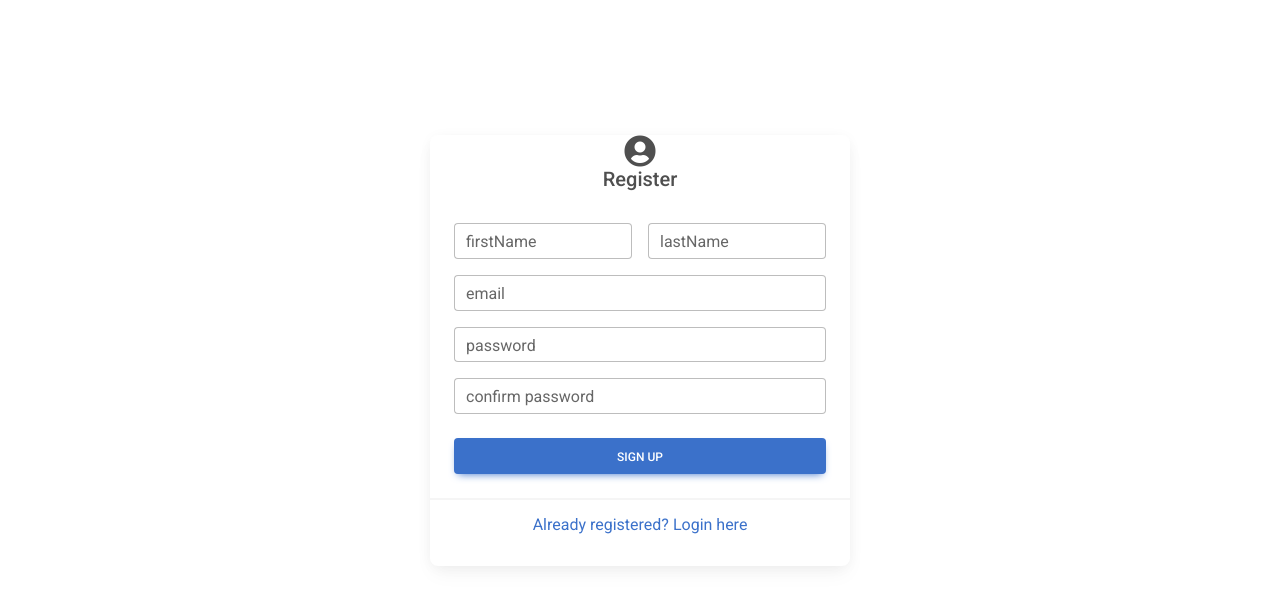
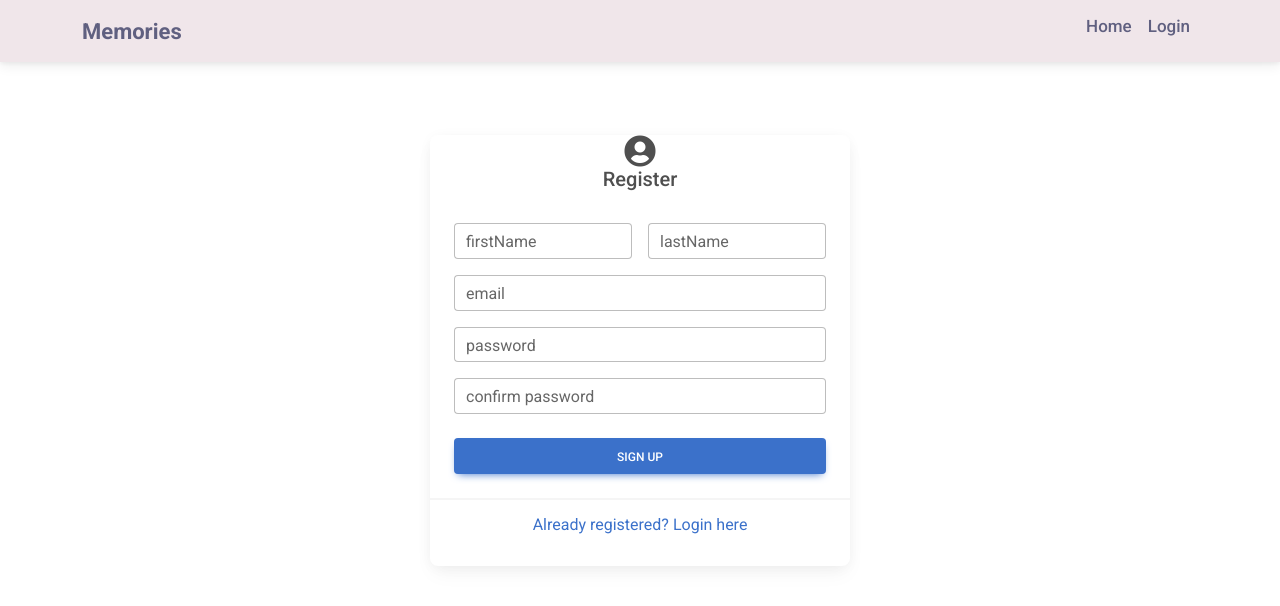
Before and after one commit to ndikumanaisaie/Tour, a React (Create React App) app in the folder client/: page /register in a window 1280 px wide. Shown: the top 606 px of the page. Built offline with nearby package versions, Linux system fonts and the light colour scheme.

Commit message:
Persist data

```diff
--- a/client/src/App.js
+++ b/client/src/App.js
@@ -10,6 +10,7 @@
 import Home from './pages/Home';
 import Login from './pages/Login';
 import Register from './pages/Register';
+import Header from './components/Header';
 
 const App = () => {
 	// const dispatch = useDispatch();
@@ -20,6 +21,7 @@
 
 	return (
 		<div className='app'>
+			<Header />
 			<ToastContainer />
 				<Routes>
 					<Route path='/' element={ <Home />} />
--- a/client/src/components/Header.jsx
+++ b/client/src/components/Header.jsx
@@ -1,8 +1,79 @@
 import React, { useState } from 'react'
-
+import {
+  MDBNavbar,
+  MDBContainer,
+  MDBIcon,
+  MDBNavbarNav,
+  MDBNavbarItem,
+  MDBNavbarLink,
+  MDBNavbarToggler,
+  MDBCollapse,
+  MDBNavbarBrand,
+} from 'mdb-react-ui-kit';
+import { useSelector } from 'react-redux';
 const Header = () => {
+  const [show, setShow] = useState(false);
+  const { user } = useSelector((state) => ({ ...state.auth }));
   return (
-    <div>Header</div>
+    <MDBNavbar fixed='top' expand='lg' style={{ background: '#f0e6ea' }} >
+      <MDBContainer>
+        <MDBNavbarBrand
+          href='/'
+          style={{ color: '#606080', fontWeight: '600', fontSize: '22px'}}
+        >
+          Memories
+        </MDBNavbarBrand>
+        <MDBNavbarToggler
+          type='button'
+          aria-expanded='false'
+          aria-label='Togle navigation'
+          onClick={() => setShow(!show)}
+          style={{ color: '#606080'}}
+        >
+          <MDBIcon icon='bars' fas />
+        </MDBNavbarToggler>
+        <MDBCollapse show={show} navbar>
+          <MDBNavbarNav right fullWidth={false} className='mb-2 mb-lg-0'>
+            <MDBNavbarItem>
+              <MDBNavbarLink href='/'>
+              <p className='header-text'>Home</p>
+              </MDBNavbarLink>
+            </MDBNavbarItem>
+            {
+              user?.result?._id && (
+            <>
+              <MDBNavbarItem>
+                <MDBNavbarLink href='/addTour'>
+                  <p className='header-text'>Add Tour</p>
+                </MDBNavbarLink>
+              </MDBNavbarItem>
+              <MDBNavbarItem>
+                <MDBNavbarLink href='/dashboard'>
+                  <p className='header-text'>Dashboard</p>
+                </MDBNavbarLink>
+              </MDBNavbarItem>
+            </>
+              )
+            }
+            {
+              user?.result?._id ? (
+                <MDBNavbarItem>
+                  <MDBNavbarLink href='/Login'>
+                    <p className='header-text'>Logout</p>
+                  </MDBNavbarLink>
+                </MDBNavbarItem>
+              ) : (
+                <MDBNavbarItem>
+                  <MDBNavbarLink href='/Login'>
+                    <p className='header-text'>Login</p>
+                  </MDBNavbarLink>
+                </MDBNavbarItem>
+              )
+            }
+          </MDBNavbarNav>
+        </MDBCollapse>
+      </MDBContainer>
+    </MDBNavbar>
   )
 }
 
--- a/client/src/features/authSlice.js
+++ b/client/src/features/authSlice.js
@@ -42,7 +42,15 @@
     error: '',
     isLoading: false
   },
-  reducers: {},
+  reducers: {
+    setUser: (state, action) => {
+      state.user = action.payload;
+    },
+    setLogout: (state, action) => {
+      localStorage.clear();
+      state.user = null;
+    }
+  },
   extraReducers(builder) {
 		builder
 			.addCase(login.pending, (state) => {
--- a/client/src/index.css
+++ b/client/src/index.css
@@ -1,3 +1,10 @@
 body {
   font-family: Roboto, Helvetica, Arial, sans-serif;
 }
+
+.header-text {
+  color: #606080;
+  font-weight: 500;
+  margin-top: 7px;
+  font-size: 17px;
+}
```
